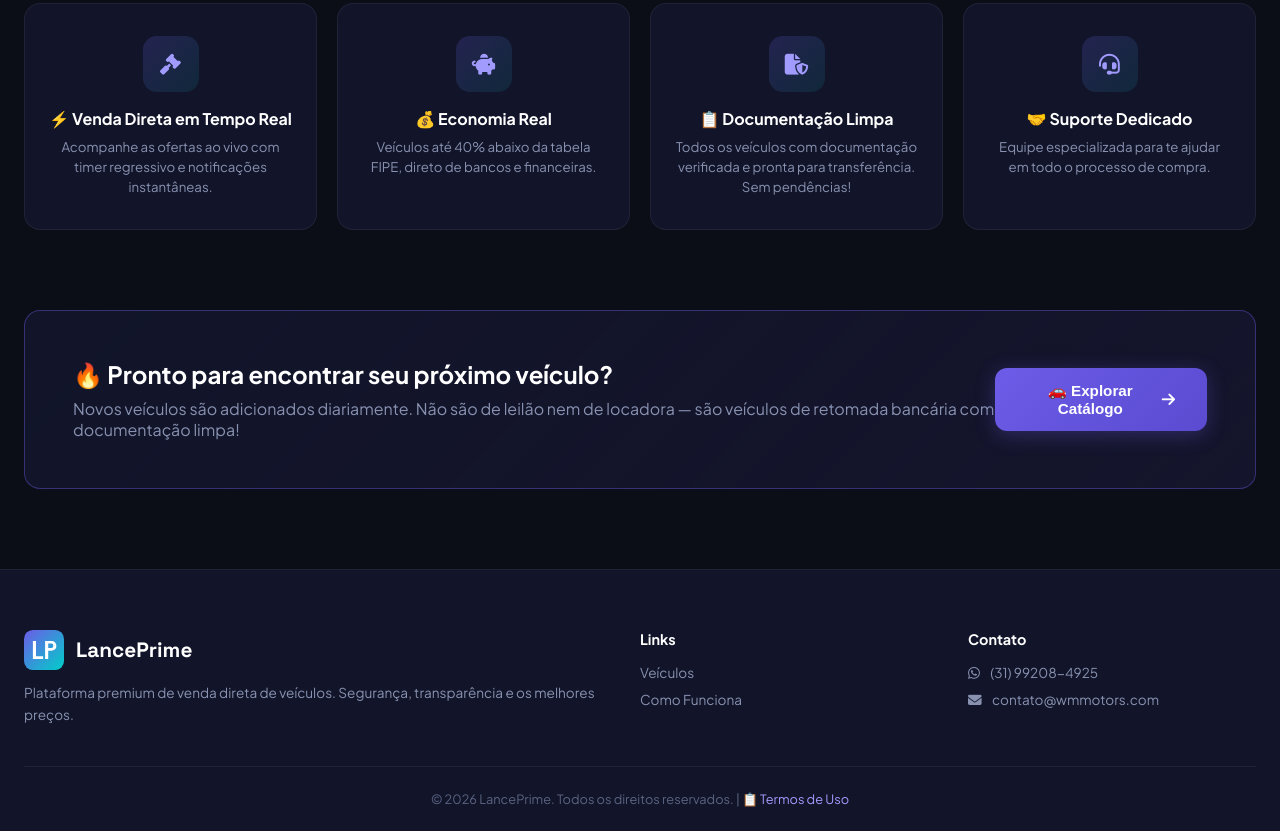
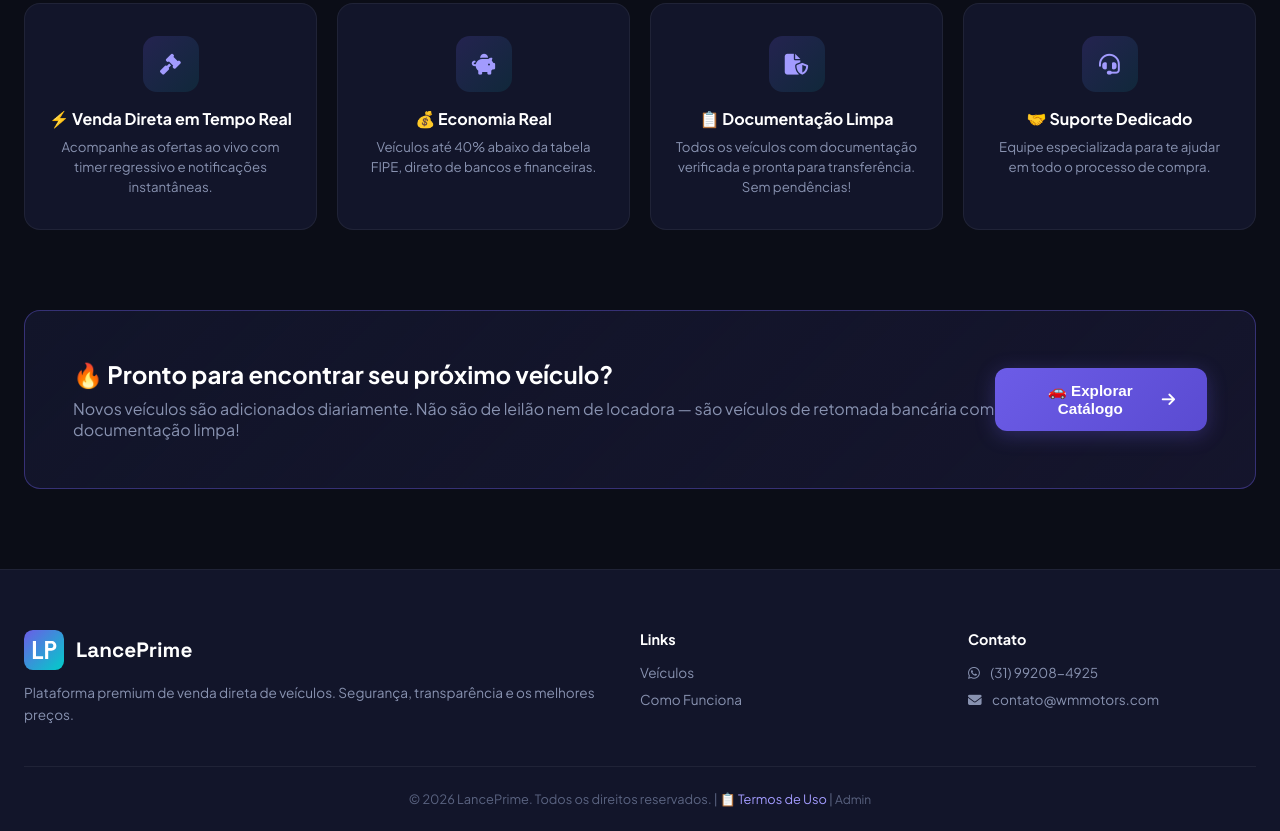
Before and after one commit to wasleymuller1997-del/lance-prime, a website: page frontend/index.html in a window 1280 px wide. Shown: the part 997-1828 px from the top of the page. Drawn offline with Linux system fonts and the light colour scheme; no server answers.

Commit message:
Adiciona link Admin no rodapé

```diff
--- a/frontend/index.html
+++ b/frontend/index.html
@@ -238,7 +238,7 @@
                 </div>
             </div>
             <div class="footer-bottom">
-                <p>© 2026 LancePrime. Todos os direitos reservados. | <a href="/termos.html" style="color:var(--primary-light);text-decoration:none">📋 Termos de Uso</a></p>
+                <p>© 2026 LancePrime. Todos os direitos reservados. | <a href="/termos.html" style="color:var(--primary-light);text-decoration:none">📋 Termos de Uso</a> | <a href="/admin.html" style="color:var(--text-dim);text-decoration:none;font-size:0.75rem">Admin</a></p>
             </div>
         </div>
     </footer>
```
